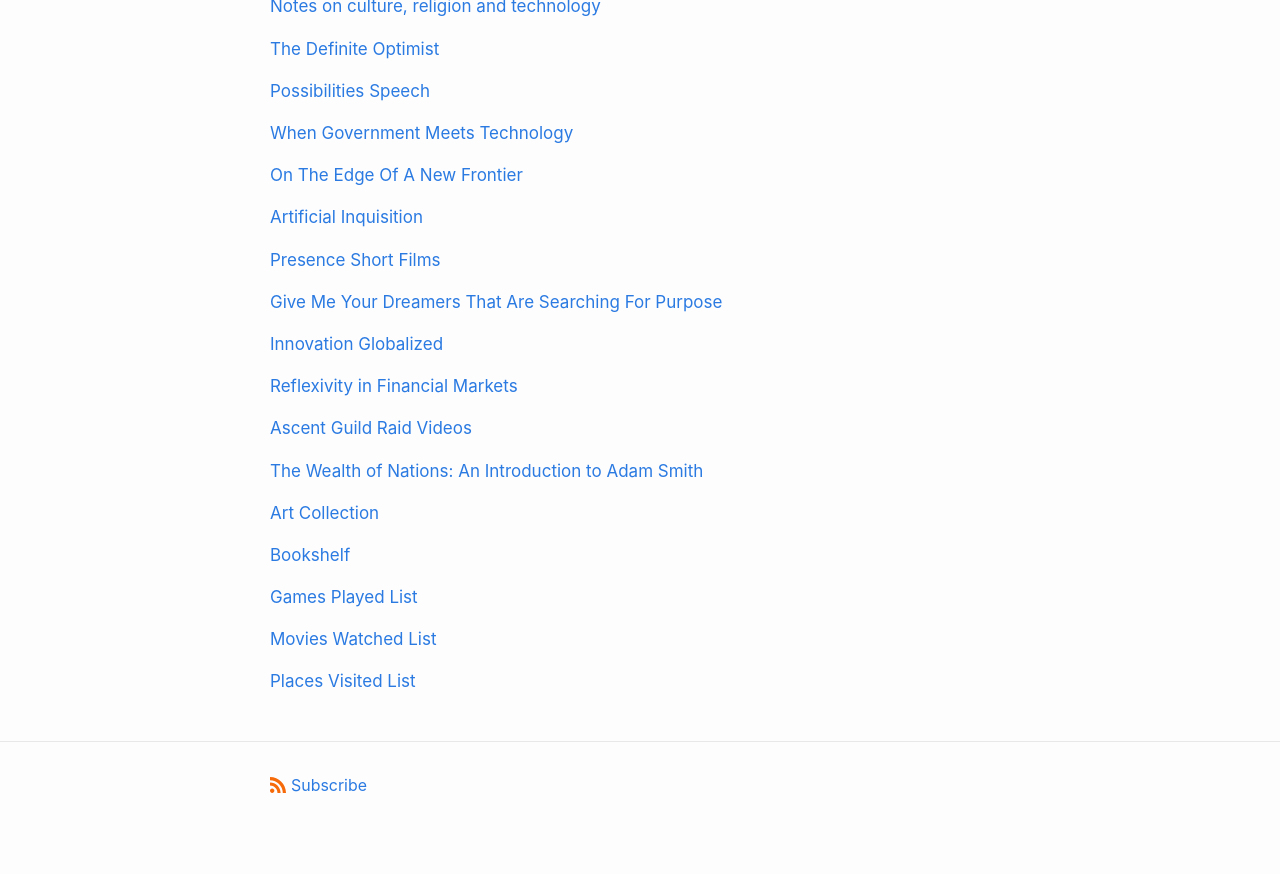
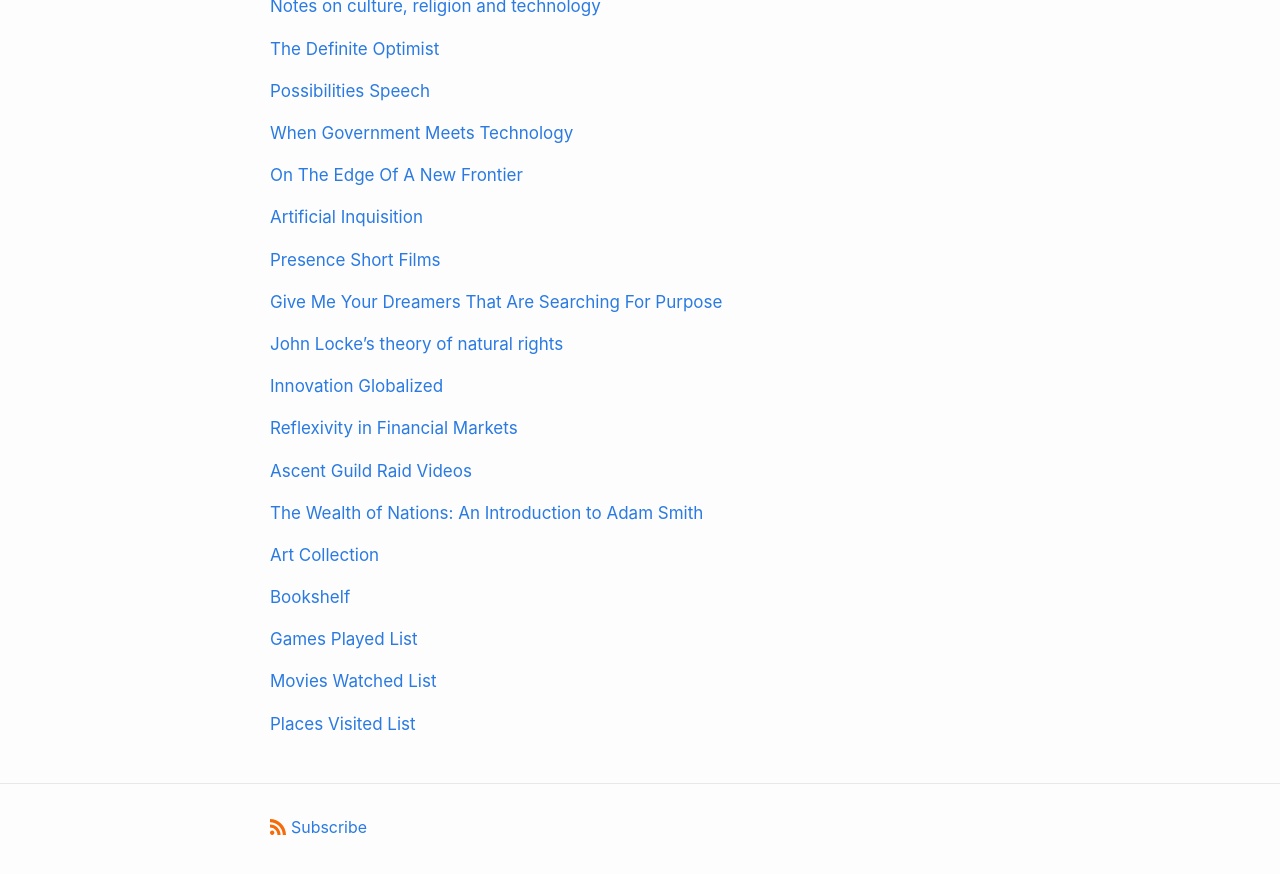
Before and after one commit to link-daniel/link.github.io, a Jekyll site: the page built from index.md, in a window 1280 px wide and 900 px high, scrolled down 610 px. Shown: the top 874 px of the window. Built offline with Jekyll 4.4.1, drawn with Linux system fonts in a browser that asks for light colours.

Commit message:
Update index.md

```diff
--- a/index.md
+++ b/index.md
@@ -66,7 +66,10 @@ layout: home
 <br>
 
 [Give Me Your Dreamers That Are Searching For Purpose](/givemeyourdreamers)
+<br>
 
+[John Locke's theory of natural rights](/locketheories)
+<br>
 
 [Innovation Globalized](/innovationglobalized)
 <br>
```
